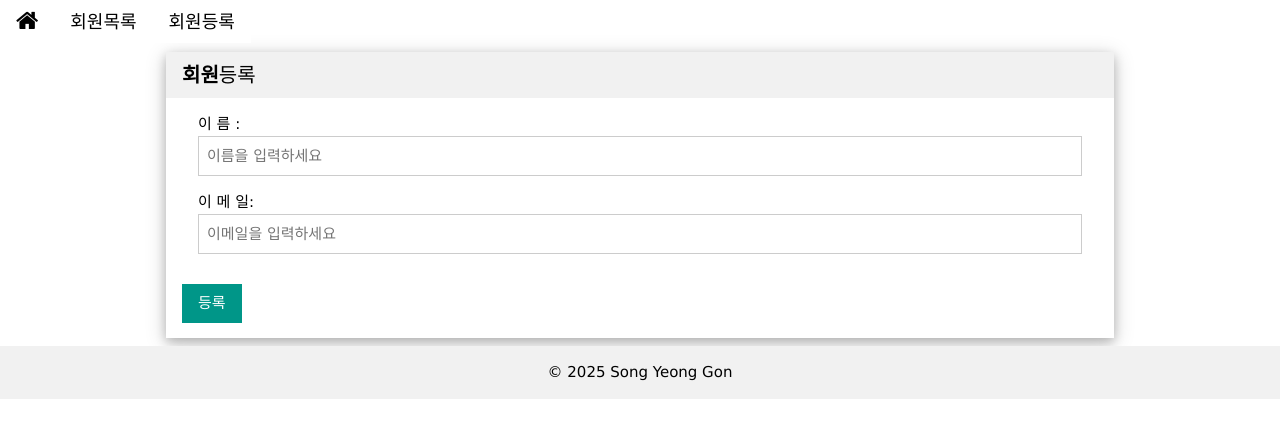
After one commit to zerogon/sandbox, a Spring Boot app: page /members/new in a window 1280 px wide. The commit adds this page. Shown: the top 438 px of the page. Run offline with Spring Boot 4, Linux system fonts and the light colour scheme; some libraries are stand-ins or nearby versions.

Commit message:
feat: create member process

```diff
--- a/src/main/java/lab/zerogon/sandbox/controller/MemberController.java
+++ b/src/main/java/lab/zerogon/sandbox/controller/MemberController.java
@@ -9,6 +9,7 @@ import org.springframework.data.web.PageableDefault;
 import org.springframework.stereotype.Controller;
 import org.springframework.ui.Model;
 import org.springframework.web.bind.annotation.GetMapping;
+import org.springframework.web.bind.annotation.PostMapping;
 
 import lab.zerogon.sandbox.domain.Member;
 import lab.zerogon.sandbox.service.MemberService;
@@ -24,13 +25,21 @@ public class MemberController {
 
 	@GetMapping(value = "/members")
 	public String members(Model model, @PageableDefault(size = 3) Pageable pageable) {
-		//List<Member> members = memberService.findMembers();
+		// List<Member> members = memberService.findMembers();
 		Page<Member> members = memberService.findPageMembers(pageable);
 		model.addAttribute("members", members);
 		return "member/members";
 	}
 
+	@GetMapping(value = "/members/new")
+	public String createMemberForm() {
+		return "member/createMemberForm";
+	}
 
-
+	@PostMapping(value = "/members/new")
+	public String createMember(Member member) {
+		memberService.join(member);
+		return "redirect:/members";
+	}
 
 }
--- a/src/main/java/lab/zerogon/sandbox/repository/MemoryMemberRepository.java
+++ b/src/main/java/lab/zerogon/sandbox/repository/MemoryMemberRepository.java
@@ -8,7 +8,9 @@ import org.springframework.data.domain.Pageable;
 import lab.zerogon.sandbox.domain.Member;
 
 /**
- * 동시성 문제가 고려되어 있지 않음, 실무에서는 ConcurrentHashMap, AtomicLong 사용 고려 implements MemberRepository
+ * 동시성 문제가 고려되어 있지 않음, 실무에서는 ConcurrentHashMap, AtomicLong 사용 고려
+ *
+ * implements MemberRepository
  */
 public class MemoryMemberRepository {
 	private static Map<Long, Member> store = new HashMap<>();
--- a/src/main/java/lab/zerogon/sandbox/repository/SpringDataJpaMemberRepository.java
+++ b/src/main/java/lab/zerogon/sandbox/repository/SpringDataJpaMemberRepository.java
@@ -1,6 +1,5 @@
 package lab.zerogon.sandbox.repository;
 
-import java.util.List;
 import java.util.Optional;
 
 import org.springframework.data.jpa.repository.JpaRepository;
@@ -9,5 +8,4 @@ import lab.zerogon.sandbox.domain.Member;
 
 public interface SpringDataJpaMemberRepository extends JpaRepository<Member, Long>, MemberRepository {
 	Optional<Member> findByName(String name);
-	List<Member> findAll();
 }
--- a/src/main/resources/templates/commons/header.html
+++ b/src/main/resources/templates/commons/header.html
@@ -2,6 +2,6 @@
 	<a href="/api/korbit/tickers" class="w3-bar-item">
 		<i class="fa fa-home w3-xlarge"></i>
 	</a>
-	<a href="/api/korbit/tickers" class="w3-bar-item w3-button w3-mobile">회원목록</a>
-	<a href="/api/upbit/tickers" class="w3-bar-item w3-button w3-mobile">관리</a>
+	<a href="/members" class="w3-bar-item w3-button w3-mobile">회원목록</a>
+	<a href="/members/new" class="w3-bar-item w3-button w3-mobile">회원등록</a>
 </div>
--- /dev/null
+++ b/src/main/resources/templates/member/createMemberForm.html
@@ -0,0 +1,35 @@
+<!DOCTYPE html>
+<html xmlns:th="http://www.thymeleaf.org"
+	xmlns:layout="http://www.ultraq.net.nz/thymeleaf/layout"
+	layout:decorate="~{commons/layout}">
+
+<div layout:fragment="content">
+	<div class="w3-content w3-padding">
+		<div class="w3-card-4 w3-white">
+			<div class="w3-container w3-padding w3-light-gray">
+				<h4 style="display: inline">
+					<b>회원</b>등록
+				</h4>
+			</div>
+			<div class="w3-container">
+				<form action="/members/new" method="post">
+					<div class="w3-container" >
+						<p><label>이 름 :</label>
+		 					<input class="w3-input w3-border" name="name" type="text"
+		 				     placeholder="이름을 입력하세요">
+		 				</p>
+
+						<p><label>이 메 일:</label>
+							<input class="w3-input w3-border" name="email" type="text"
+							placeholder="이메일을 입력하세요"
+						></p>
+					</div>
+					<p>
+					<button class="w3-button w3-teal" type="submit">등록</button>
+					</p>
+				</form>
+
+			</div>
+		</div>
+	</div>
+</div>
```
Also changed, not shown: src/main/java/lab/zerogon/sandbox/domain/Member.java (+7 -0 lines), src/main/java/lab/zerogon/sandbox/service/MemberService.java (+3 -6 lines), src/main/resources/templates/member/members.html (+11 -6 lines).
